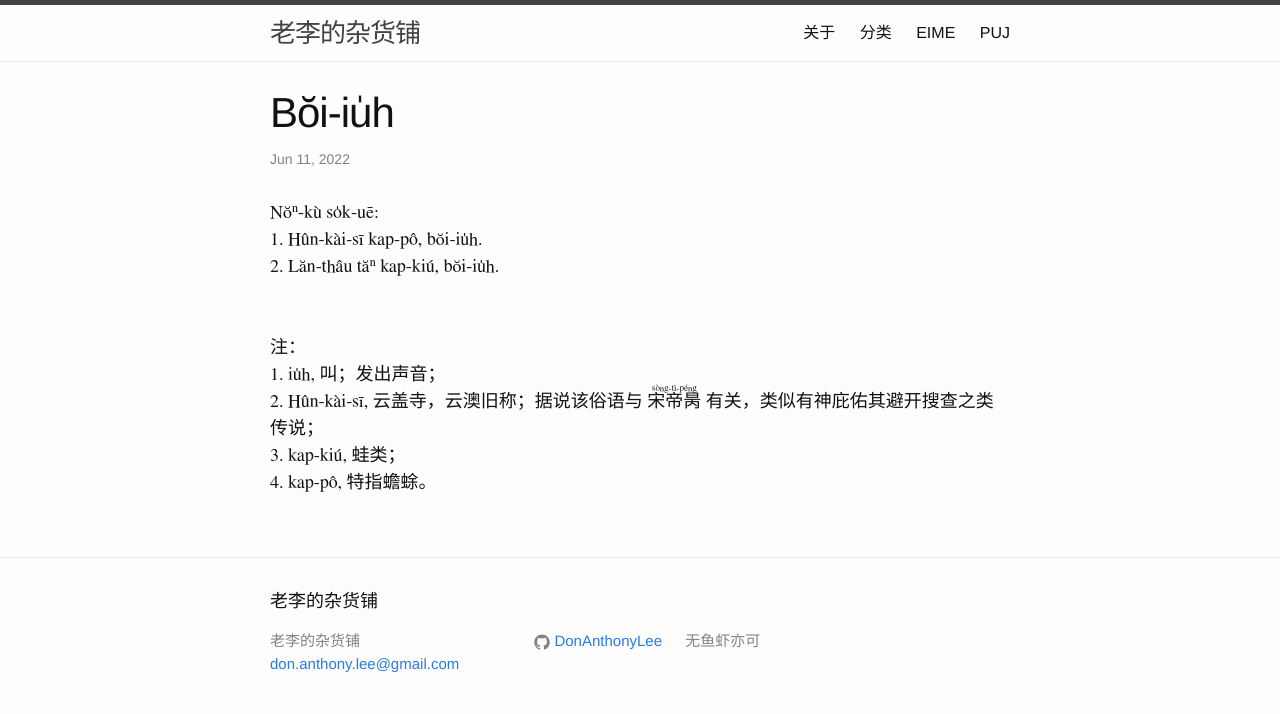
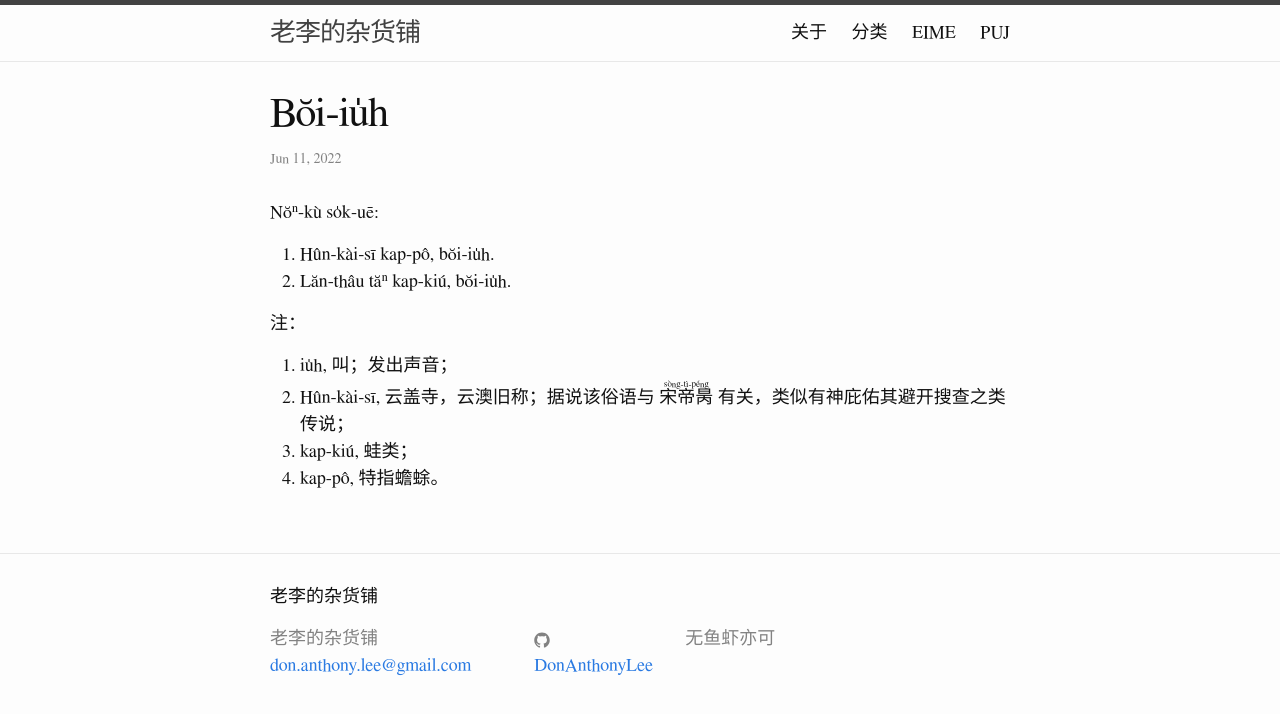
Before and after one commit to DonAnthonyLee/DonAnthonyLee.github.io, a Jekyll site: the page built from docs/puj/Bŏi-iu̍h.md, in a window 1280 px wide. Shown: the top 714 px of the page. Built offline with Jekyll 4.4.1, drawn with Linux system fonts in a browser that asks for light colours; some web fonts are replaced.

Commit message:
update Bŏi-iu̍h.md for style

```diff
--- a/docs/puj/Bŏi-iu̍h.md
+++ b/docs/puj/Bŏi-iu̍h.md
@@ -5,22 +5,19 @@
 tag: PUJ_essay
 ---
 
-<section class="PUJ">
+{% include puj-style.html %}
 
-Nŏⁿ-kù so̍k-uē:<br>
-1. Hûn-kài-sī kap-pô, bŏi-iu̍h.<br>
-2. Lăn-thâu tăⁿ kap-kiú, bŏi-iu̍h.<br>
+Nŏⁿ-kù so̍k-uē:
+1. Hûn-kài-sī kap-pô, bŏi-iu̍h.
+2. Lăn-thâu tăⁿ kap-kiú, bŏi-iu̍h.
 
-<br>
-<br>
-注：<br>
-1. iu̍h, 叫；发出声音；<br>
+
+注：
+1. iu̍h, 叫；发出声音；
 2. Hûn-kài-sī, 云盖寺，云澳旧称；据说该俗语与
 <ruby style="ruby-position:over">
 	<rb class="markup_main">宋帝昺</rb>
 	<rp>(</rp><rt class="markup_over">sòng-tì-péng</rt><rp>)</rp>
-</ruby> 有关，类似有神庇佑其避开搜查之类传说；<br>
-3. kap-kiú, 蛙类；<br>
+</ruby> 有关，类似有神庇佑其避开搜查之类传说；
+3. kap-kiú, 蛙类；
 4. kap-pô, 特指蟾蜍。
-
-</section>
```
